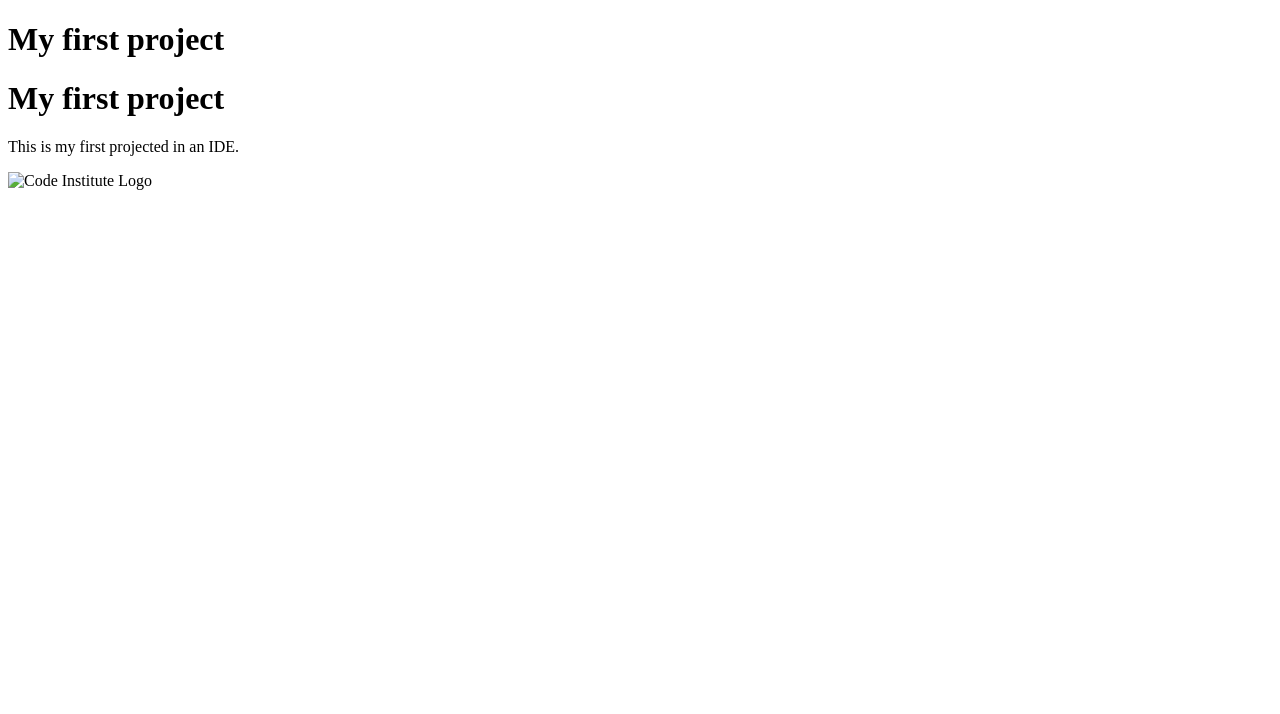
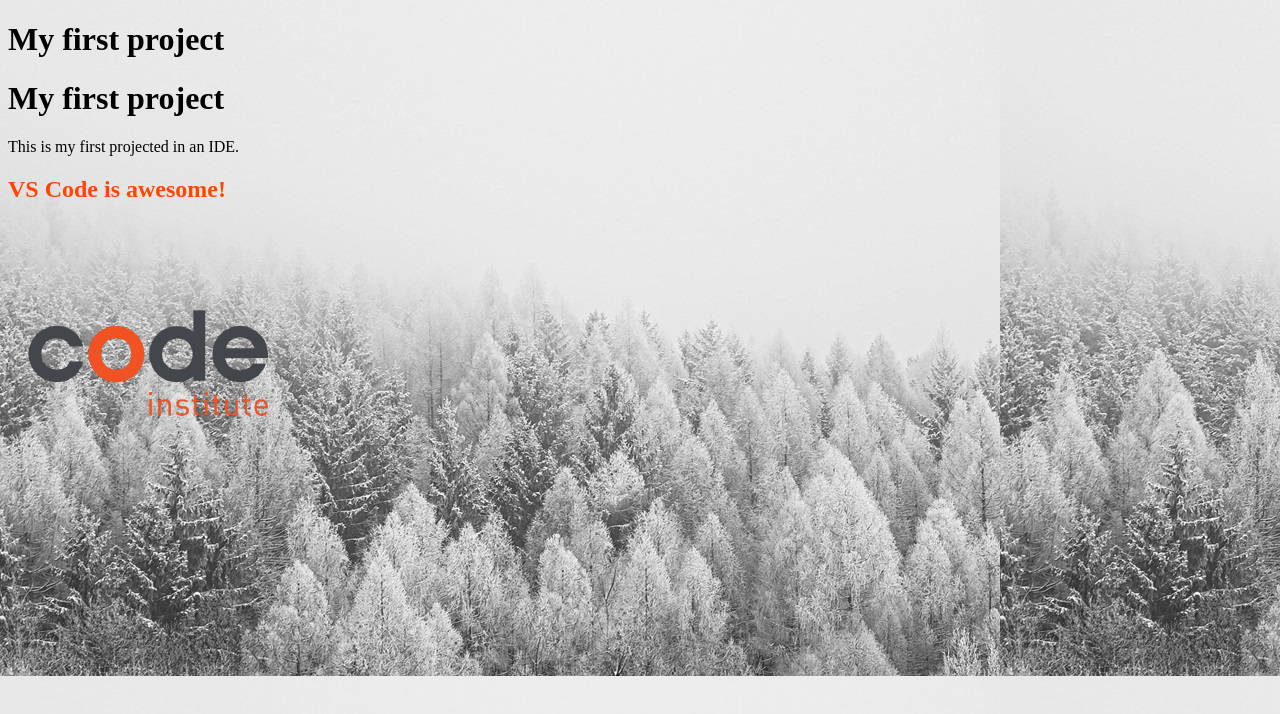
Before and after one commit to Dmolloy/my-first-project, a plain HTML site: page index.html in a window 1280 px wide. Drawn offline with Linux system fonts and the light colour scheme.

Commit message:
Add initial images and CSS

```diff
--- /dev/null
+++ b/assets/css/style.css
@@ -0,0 +1,13 @@
+/* body {
+    background-color: lightgray;
+    background-image: url("../images/01-02-02_background-img.jpg");
+} */
+
+body {
+    background-color: lightgray;
+    background-image: url("/assets/images/01-02-02_background-img.jpg");
+}
+
+h2 {
+    color: orangered;
+}
--- a/index.html
+++ b/index.html
@@ -1,15 +1,16 @@
 <!DOCTYPE html>
 <html lang="en">
-<head>
-    <meta charset="UTF-8">
-    <meta name="viewport" content="width=device-width, initial-scale=1.0">
+  <head>
+    <meta charset="UTF-8" />
+    <meta name="viewport" content="width=device-width, initial-scale=1.0" />
     <title>Document</title>
-    <link rel="stylesheet" href="assets/css/style.css">
-</head>
-<body>
+    <link rel="stylesheet" href="assets/css/style.css" />
+  </head>
+  <body>
     <h1>My first project</h1>
     <h1>My first project</h1>
     <p>This is my first projected in an IDE.</p>
-    <img src="assets/images/01-02-02_ci-logo.png" alt="Code Institute Logo">
-</body>
+    <h2>VS Code is awesome!</h2>
+    <img src="assets/images/01-02-02_ci-logo.png" alt="Code Institute Logo" />
+  </body>
 </html>
```
Also changed, not shown: assets/images/01-02-02_background-img.jpg (added), assets/images/01-02-02_ci-logo.png (added).
